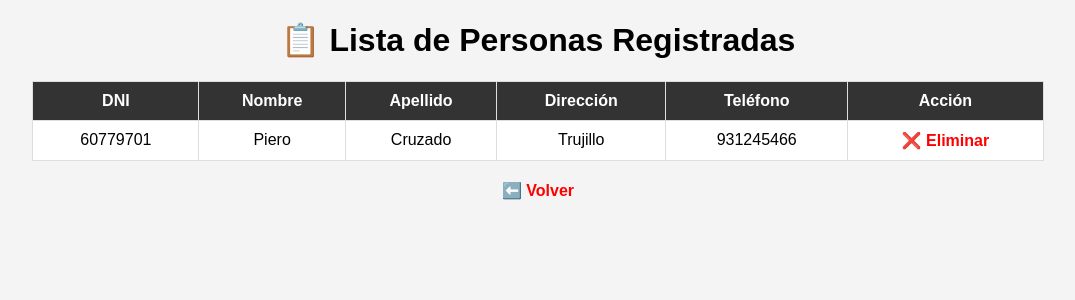
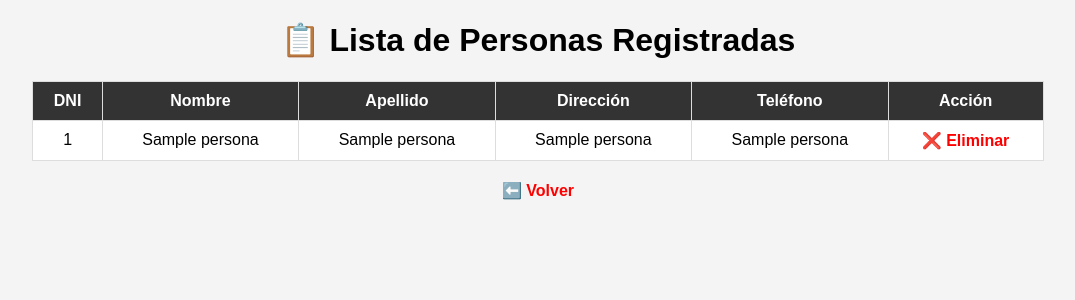
Before and after one commit to PieroCruzado19/proyecto, a Flask app: page /administrar in a window 1280 px wide. Shown: the top 300 px of the page, without its empty margins (102-1177 px from the left). Run offline with Flask 3, Linux system fonts and the light colour scheme; a database or web service that is not in the repository returns one stand-in record (values such as "Sample title"); some libraries are stand-ins or nearby versions.

Commit message:
Update administrar

```diff
--- a/templates/administrar.html
+++ b/templates/administrar.html
@@ -27,18 +27,21 @@
             </tr>
         </thead>
         <tbody>
+            {% for registro in registros %}
             <tr>
-                <td>60779701</td>
-                <td>Piero</td>
-                <td>Cruzado</td>
-                <td>Trujillo</td>
-                <td>931245466</td>
-                <td><a href="#">❌ Eliminar</a></td>
+                <td>{{ registro[0] }}</td>
+                <td>{{ registro[1] }}</td>
+                <td>{{ registro[2] }}</td>
+                <td>{{ registro[3] }}</td>
+                <td>{{ registro[4] }}</td>
+                <td><a href="/eliminar/{{ registro[0] }}">❌ Eliminar</a></td>
             </tr>
+            {% endfor %}
         </tbody>
     </table>
 
     <div style="text-align:center; margin-top:20px;">
-        <a href="/">⬅️ Volver</a></div>
+        <a href="/">⬅️ Volver</a>
+    </div>
 </body>
 </html>
```
